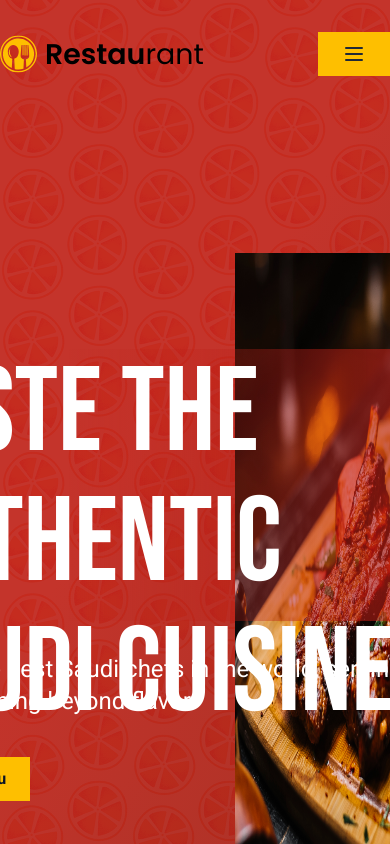
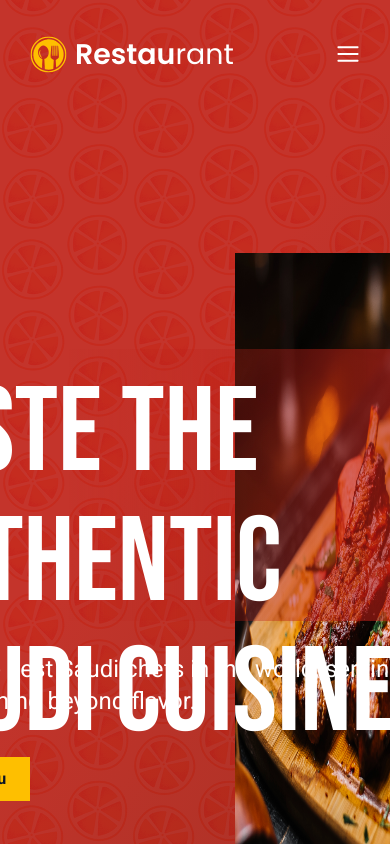
Before and after one commit to afsumeem/restaurant, a React (Vite) app: page / in a window 390 px wide. Shown: the top 844 px of the page. Built offline with nearby package versions, Linux system fonts and the light colour scheme.

Commit message:
navbar responsive done

```diff
--- a/src/components/shared/Header.jsx
+++ b/src/components/shared/Header.jsx
@@ -1,53 +1,49 @@
 import { useState } from "react";
+import logo from "/src/assets/logo.svg";
+import hamburger from "/src/assets/hamburger.svg";
 
 const Header = () => {
   const [isOpen, setIsOpen] = useState(false);
   return (
-    <nav className="sticky top-0 w-full z-10 bg-inherit">
+    <nav className="sticky top-0 w-full z-10 bg-inherit px-[30px] md:px-0">
       <div className="max-w-[1320px] mx-auto   ">
-        <div className="flex justify-between items-center h-[108px]">
-          <div className="flex items-center gap-2">
-            <img src="/src/assets/logo.svg" alt="" />
-            <h1 className="text-[28.44px] font-semibold">
+        <div className="flex basis-1/5 items-center justify-between md:justify-normal h-[108px] w-full">
+          {/* logo */}
+
+          <div className="flex items-center  gap-2 mr-[60px]">
+            <img src={logo} alt="" className="h-[37px] w-[37px]" />
+            <h1 className="text-[28.44px] font-semibold text-white-solid">
               Restau<span className="font-normal">rant</span>
             </h1>
           </div>
-          <div className="hidden md:flex space-x-8">
+
+          {/* nav items */}
+          <div className="hidden basis-4/5  md:flex justify-between space-x-8 items-center  ">
+            <div className="flex space-x-8">
               <a href="#home">Home</a>
               <a href="#about">About</a>
               <a href="#portfolio">Portfolio</a>
               <a href="#clients">Clients</a>
               <a href="#blog">Blog</a>
               <a href="#contact">Contact</a>
-            <button>Book a Table</button>
             </div>
-          <div className="md:hidden flex items-center">
+
+            <button className="">Book a Table</button>
+          </div>
+
+          {/* hamburger */}
+          <div className="md:hidden flex items-center ">
             <button
               onClick={() => setIsOpen(!isOpen)}
-              className="text-gray-800 focus:outline-none"
+              className="bg-inherit focus:outline-none p-0"
             >
-              <svg
-                className="h-6 w-6"
-                xmlns="http://www.w3.org/2000/svg"
-                fill="none"
-                viewBox="0 0 24 24"
-                stroke="currentColor"
-              >
-                <path
-                  strokeLinecap="round"
-                  strokeLinejoin="round"
-                  strokeWidth="2"
-                  d={
-                    isOpen ? "M6 18L18 6M6 6l12 12" : "M4 6h16M4 12h16M4 18h16"
-                  }
-                />
-              </svg>
+              <img src={hamburger} alt="hamburger-menu" className="h-6 w-6 " />
             </button>
           </div>
         </div>
       </div>
       {isOpen && (
-        <div className="md:hidden bg-white shadow-lg">
+        <div className="md:hidden bg-inherit w-full ">
           <div className="px-4 pt-2 pb-3 space-y-1">
             <a href="#home" className="block ">
               Home
--- a/src/components/ui/HeroSection.jsx
+++ b/src/components/ui/HeroSection.jsx
@@ -11,8 +11,10 @@ const HeroSection = () => {
       >
         <div className="w-[1320px] h-[650px] flex mx-auto  mt-[108px]">
           <div className="  pt-24  z-10 h-[446px] w-[830px]">
+            {/* hero section content */}
+
             <div className={styles.heroSectionTitle}>
-              <h2 className="text-[120px] text-white-solid leading-[130px]">
+              <h2 className="text-[120px] text-white-solid leading-[130px] pt-5">
                 Taste the authentic <br /> Saudi cuisine
               </h2>
             </div>
@@ -23,6 +25,7 @@ const HeroSection = () => {
             </p>
             <button className="mt-10">Explore Menu</button>
           </div>
+
           {/* hero-section image */}
           <div className="relative -ml-52">
             <img
```
Also changed, not shown: src/assets/hamburger.svg (added). Lines whose indentation alone changed are shown as unchanged.
